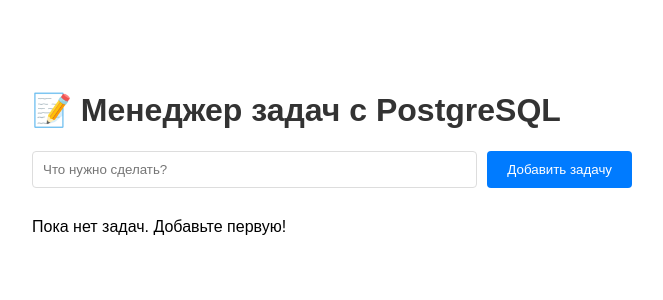
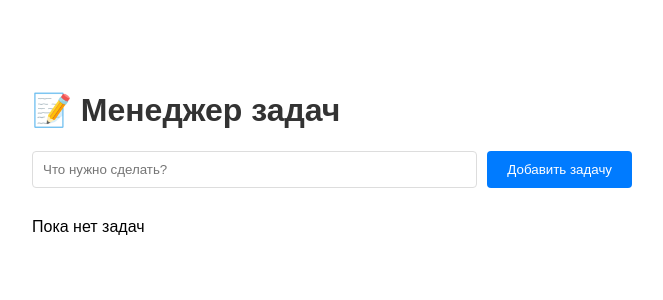
Before and after one commit to meyto0/todo_app, a Flask app: template templates/index.html in a window 1280 px wide. Shown: the top 300 px of the page, without its empty margins (308-971 px from the left). Run offline with Flask 3, Linux system fonts and the light colour scheme; the template is opened without the code that fills it, so the values that code supplies are empty; some libraries are stand-ins or nearby versions.

Commit message:
changed html

```diff
--- a/templates/index.html
+++ b/templates/index.html
@@ -17,7 +17,7 @@
     </style>
 </head>
 <body>
-    <h1>📝 Менеджер задач с PostgreSQL</h1>
+    <h1>📝 Менеджер задач</h1>
 
     <form action="/add" method="post">
         <input type="text" name="task" placeholder="Что нужно сделать?" required>
@@ -39,7 +39,7 @@
                 </div>
             {% endfor %}
         {% else %}
-            <p>Пока нет задач. Добавьте первую!</p>
+            <p>Пока нет задач</p>
         {% endif %}
     </div>
 </body>
```
